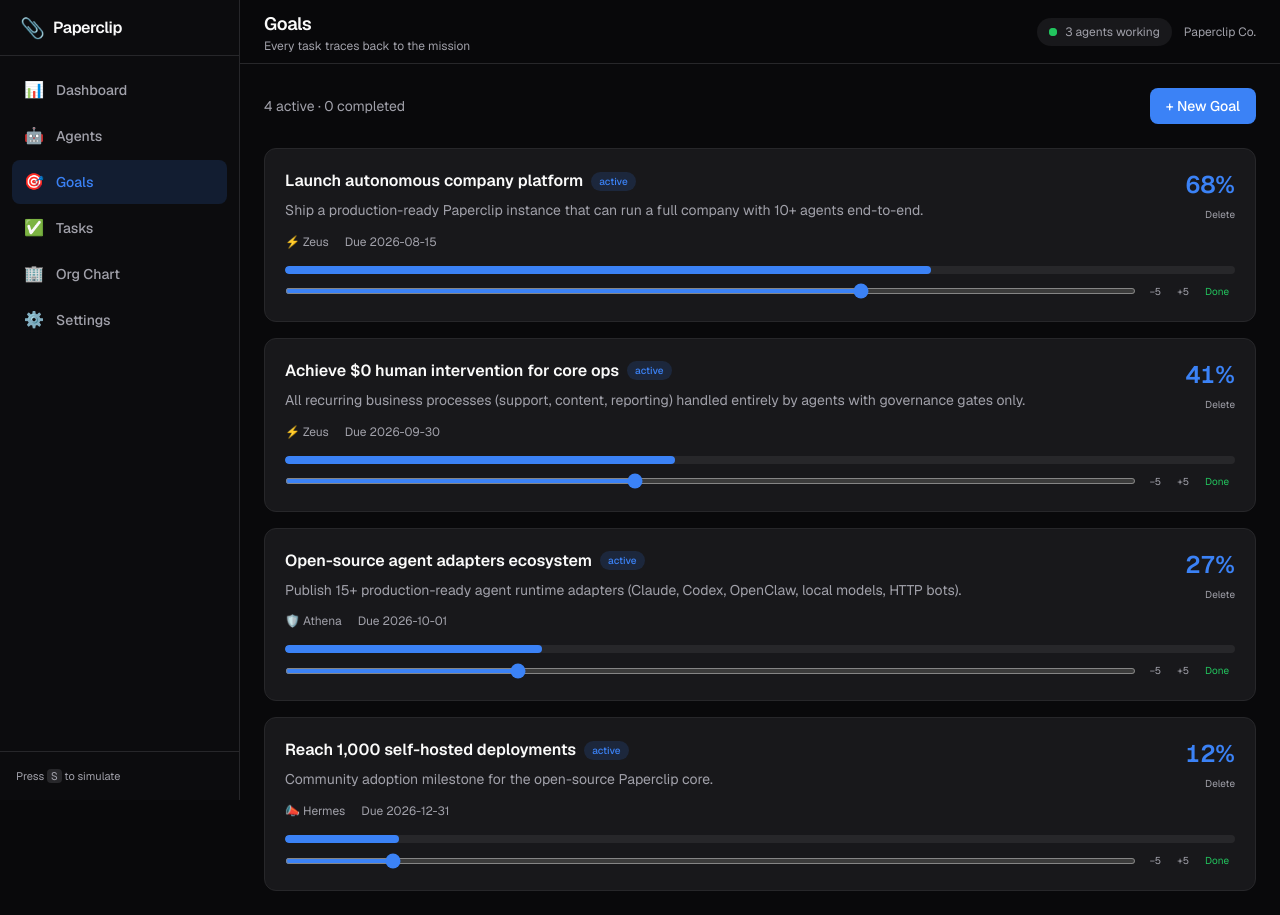
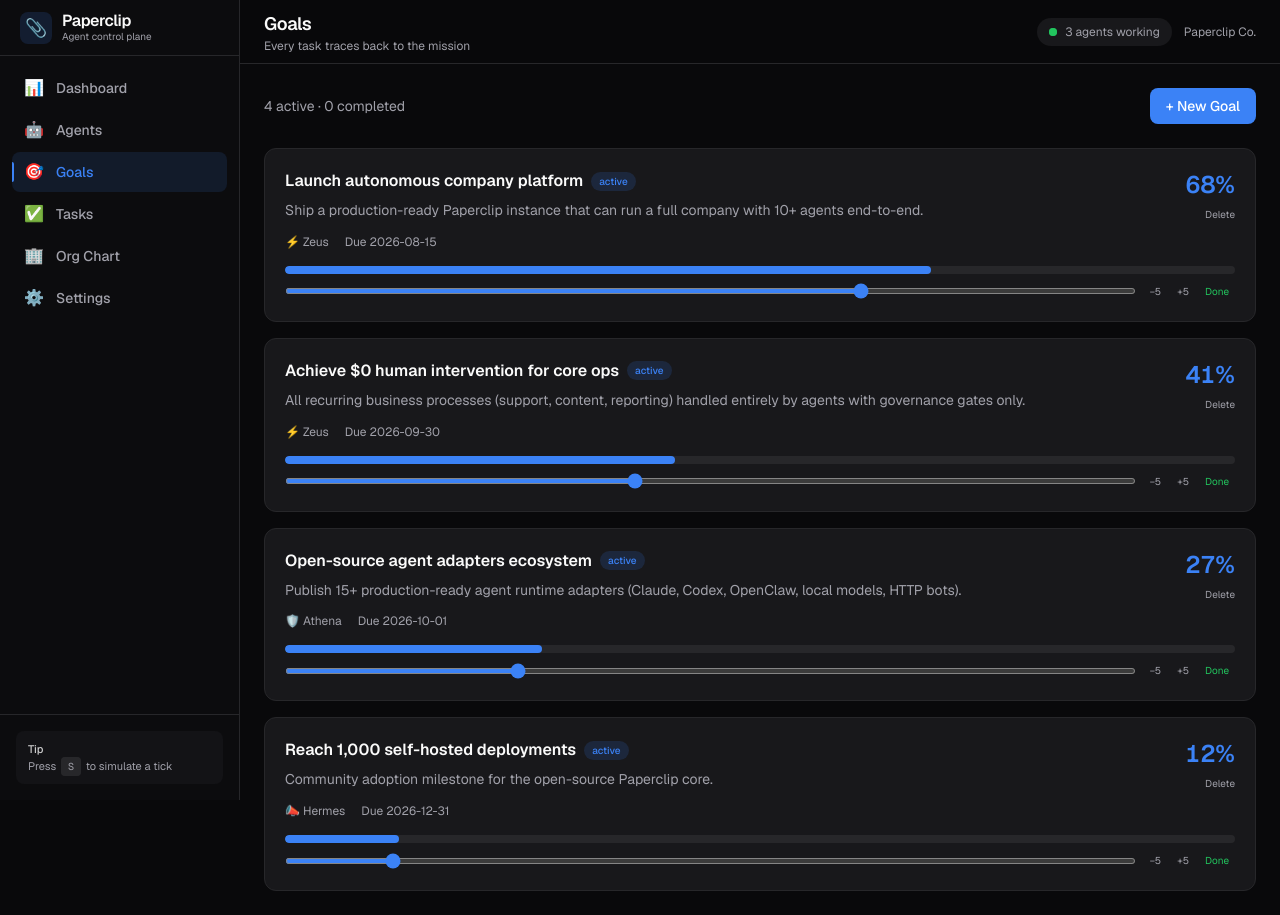
Before and after one commit to henrygoldsmith07-wq/paperclip-clone, a Next.js app: page /dashboard/goals in a window 1280 px wide. Built offline with nearby package versions, Linux system fonts and the light colour scheme.

Commit message:
ui: refine Sidebar — active left accent, richer logo, better footer

```diff
--- a/src/components/Sidebar.tsx
+++ b/src/components/Sidebar.tsx
@@ -21,7 +21,7 @@
     <>
       <button
         onClick={() => setOpen(true)}
-        className="fixed left-4 top-4 z-50 flex h-10 w-10 items-center justify-center rounded-lg border border-border bg-card text-lg lg:hidden"
+        className="fixed left-4 top-4 z-50 flex h-10 w-10 items-center justify-center rounded-lg border border-border bg-card text-lg shadow-sm lg:hidden"
         aria-label="Open menu"
       >
         ☰
@@ -29,21 +29,30 @@
 
       {open && (
         <div
-          className="fixed inset-0 z-40 bg-black/60 lg:hidden"
+          className="fixed inset-0 z-40 bg-black/60 backdrop-blur-sm lg:hidden"
           onClick={() => setOpen(false)}
         />
       )}
 
       <aside
-        className={`fixed left-0 top-0 z-50 flex h-screen w-60 flex-col border-r border-border bg-sidebar transition-transform duration-200 lg:translate-x-0 ${
+        className={`fixed left-0 top-0 z-50 flex h-screen w-60 flex-col border-r border-border bg-sidebar transition-transform duration-200 ease-out lg:translate-x-0 ${
           open ? "translate-x-0" : "-translate-x-full"
         }`}
       >
-        <div className="flex h-14 items-center gap-2 border-b border-border px-5">
-          <span className="text-xl">📎</span>
-          <span className="font-semibold tracking-tight">Paperclip</span>
+        {/* Brand */}
+        <div className="flex h-14 items-center gap-2.5 border-b border-border px-5">
+          <div className="flex h-8 w-8 items-center justify-center rounded-lg bg-accent/15 text-lg">
+            📎
+          </div>
+          <div className="leading-tight">
+            <div className="font-semibold tracking-tight text-foreground">
+              Paperclip
+            </div>
+            <div className="text-[10px] text-muted">Agent control plane</div>
+          </div>
         </div>
 
+        {/* Navigation */}
         <nav className="flex-1 space-y-0.5 p-3">
           {navItems.map((item) => {
             const active =
@@ -55,21 +64,33 @@
                 key={item.href}
                 href={item.href}
                 onClick={() => setOpen(false)}
-                className={`flex items-center gap-3 rounded-lg px-3 py-2.5 text-sm font-medium transition-colors ${
+                className={`relative flex items-center gap-3 rounded-lg px-3 py-2.5 text-sm font-medium transition-colors ${
                   active
-                    ? "bg-accent/15 text-accent"
+                    ? "bg-accent/12 text-accent"
                     : "text-muted hover:bg-card-hover hover:text-foreground"
                 }`}
               >
-                <span className="text-base">{item.icon}</span>
+                {active && (
+                  <span className="absolute left-0 top-1/2 h-5 w-0.5 -translate-y-1/2 rounded-r-full bg-accent" />
+                )}
+                <span className="text-base leading-none">{item.icon}</span>
                 {item.label}
               </Link>
             );
           })}
         </nav>
 
-        <div className="border-t border-border p-4 text-[11px] text-muted">
-          Press <kbd className="rounded bg-zinc-800 px-1">S</kbd> to simulate
+        {/* Footer tip */}
+        <div className="border-t border-border p-4">
+          <div className="rounded-lg bg-card/60 px-3 py-2.5 text-[11px] text-muted">
+            <span className="font-medium text-foreground/80">Tip</span>
+            <br />
+            Press{" "}
+            <kbd className="mx-0.5 rounded border border-border bg-zinc-800 px-1.5 py-0.5 font-mono text-[10px]">
+              S
+            </kbd>{" "}
+            to simulate a tick
+          </div>
         </div>
       </aside>
     </>
```
